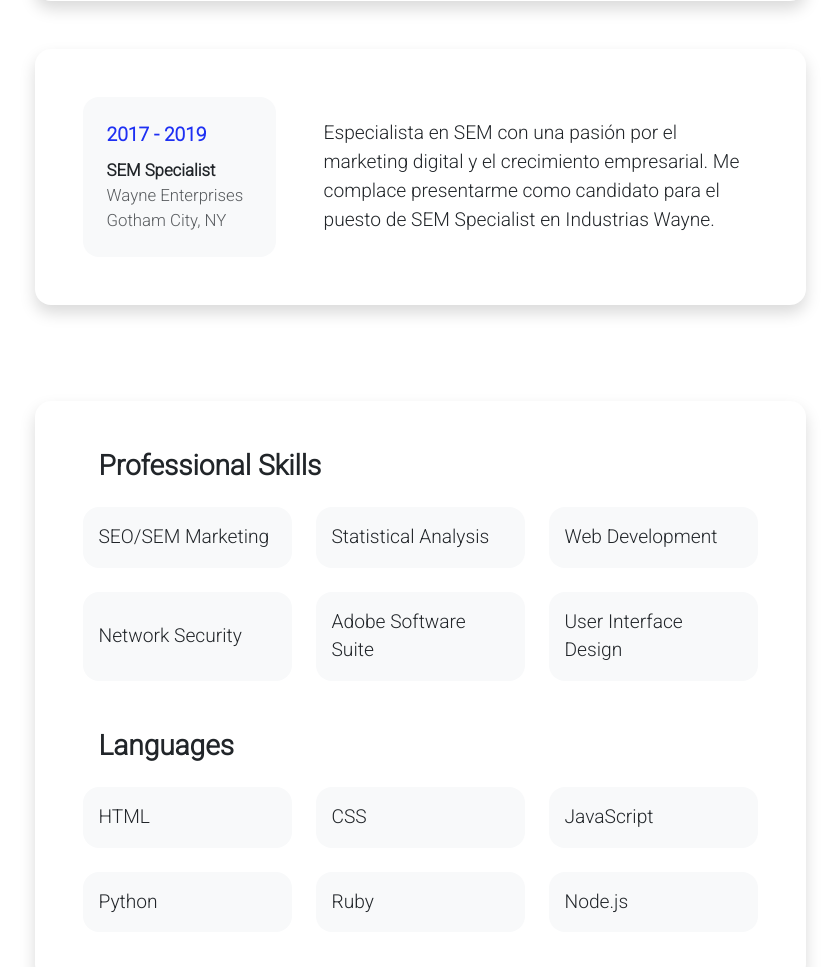
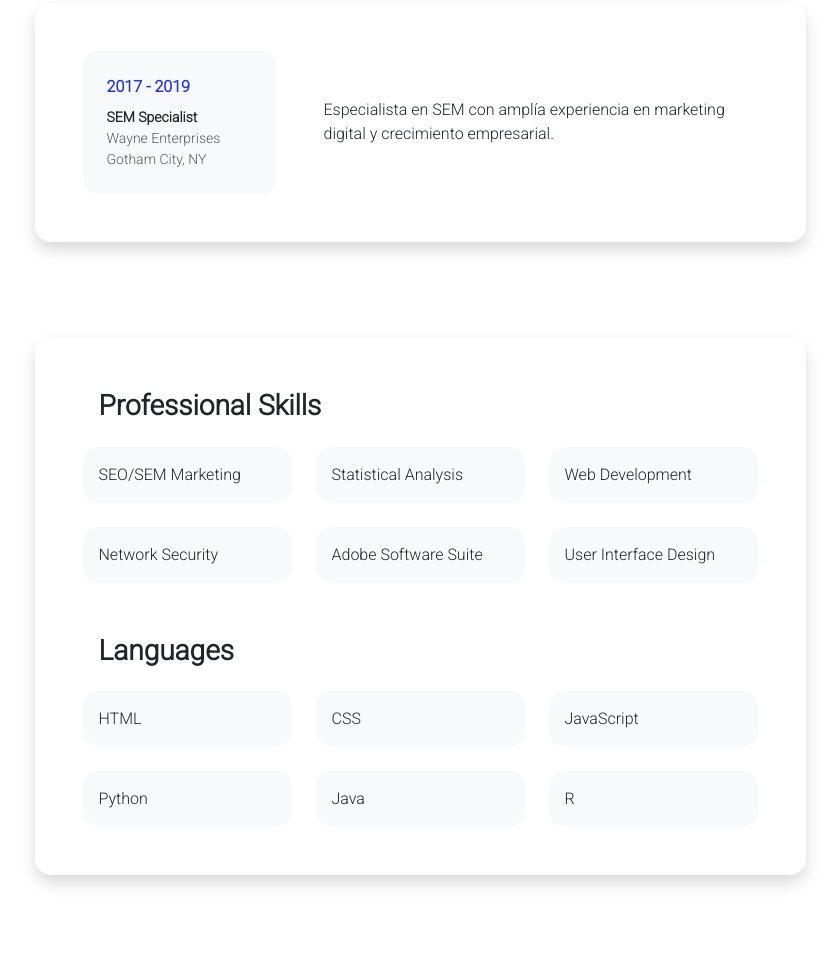
Before and after one commit to FacundoMajda/portfoliofinal, a plain HTML site: page resume.html in a window 1280 px wide. Shown: the part 957-1924 px from the top of the page, without its empty margins (220-1060 px from the left). Drawn offline with nearby package versions, Linux system fonts and the light colour scheme.

Commit message:
Retoques finales

```diff
--- a/assets/styles/style.css
+++ b/assets/styles/style.css
@@ -21,13 +21,7 @@
   --bs-gray: #6c757d;
   --bs-gray-dark: #343a40;
   --bs-gray-100: #f8f9fa;
-  --bs-gray-200: #e9ecef;
-  --bs-gray-300: #dee2e6;
-  --bs-gray-400: #ced4da;
-  --bs-gray-500: #adb5bd;
-  --bs-gray-600: #6c757d;
-  --bs-gray-700: #495057;
-  --bs-gray-800: #343a40;
+
   --bs-gray-900: #212529;
   --bs-primary: #1e30f3;
   --bs-secondary: #e21e80;
@@ -58,7 +52,7 @@
     rgba(255, 255, 255, 0)
   );
   --bs-body-font-family: var(--bs-font-sans-serif);
-  --bs-body-font-size: 1.2rem;
+  --bs-body-font-size: 16px;
   --bs-body-font-weight: 400;
   --bs-body-line-height: 1.5;
   --bs-body-color: #212529;
@@ -85,12 +79,6 @@
   box-sizing: border-box;
 }
 
-@media (prefers-reduced-motion: no-preference) {
-  :root {
-    scroll-behavior: smooth;
-  }
-}
-
 body {
   margin: 0;
   font-family: var(--bs-body-font-family);
@@ -105,7 +93,6 @@ body {
 }
 
 hr {
-  margin: 1rem 0;
   color: inherit;
   border: 0;
   border-top: 1px solid;
@@ -124,7 +111,7 @@ h2,
 .h2,
 h1,
 .h1 {
-  margin-top: 0;
+  margin-top: 0.2rem;
   margin-bottom: 0.5rem;
   font-weight: 500;
   line-height: 1.2;
--- a/resume.html
+++ b/resume.html
@@ -165,10 +165,8 @@
                     </div>
                     <div class="col-lg-8">
                       <div>
-                        Especialista en SEM con una pasión por el marketing
-                        digital y el crecimiento empresarial. Me complace
-                        presentarme como candidato para el puesto de SEM
-                        Specialist en Industrias Wayne.
+                        Especialista en SEM con amplía experiencia en marketing
+                        digital y crecimiento empresarial.
                       </div>
                     </div>
                   </div>
@@ -287,14 +285,14 @@
                         <div
                           class="d-flex align-items-center bg-light rounded-4 p-3 h-100"
                         >
-                          Ruby
+                          Java
                         </div>
                       </div>
                       <div class="col">
                         <div
                           class="d-flex align-items-center bg-light rounded-4 p-3 h-100"
                         >
-                          Node.js
+                          R
                         </div>
                       </div>
                     </div>
```
Also changed, not shown: index.html (+2 -2 lines).
